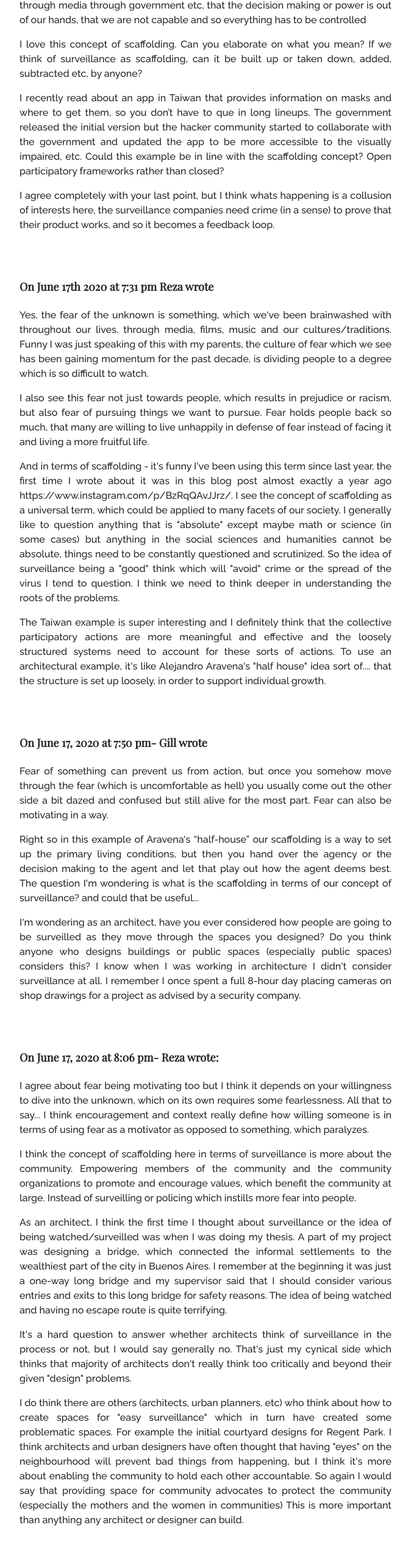
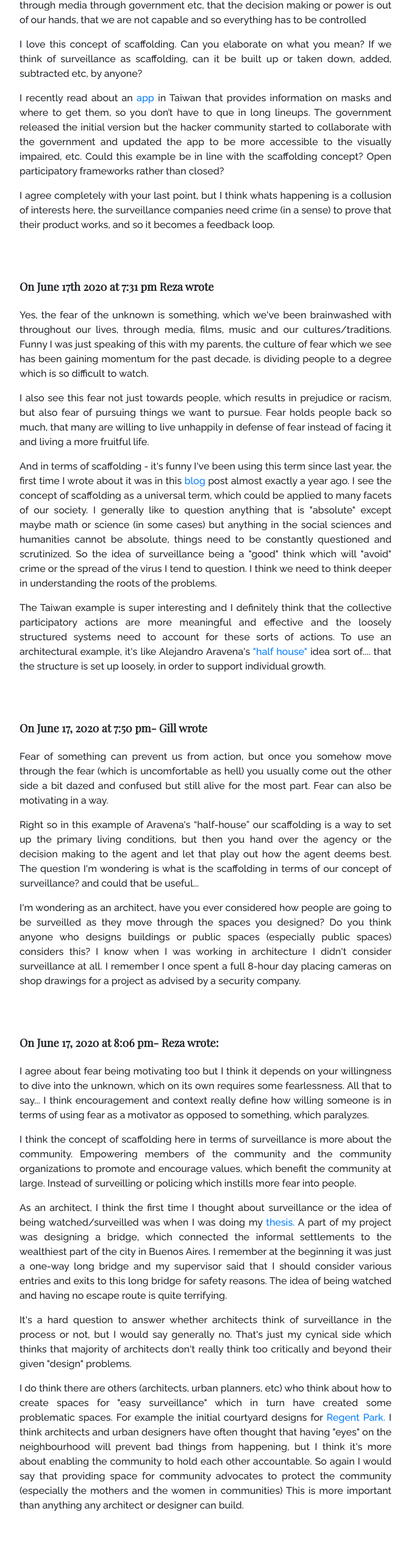
Before and after one commit to alicestrt/framesofreference, a Vue app: page /RezaNik in a window 1280 px wide. Shown: the part 1790-4350 px from the top of the page at 61% size, without its empty margins (303-977 px from the left). Built offline with nearby package versions, Linux system fonts and the light colour scheme.

Commit message:
linked, about page

```diff
--- a/src/components/BeaPero.vue
+++ b/src/components/BeaPero.vue
@@ -133,7 +133,7 @@ padding-bottom: 100px;
         <b-col md="6" offset-md="3">
     <p class="metadata">On July 4, 2020 at 12:58 pm Gill wrote:</p>
 
-<p class="interviewbody">I want to talk about your work first (because I think it relates) and then we can get into the situation today with corona track and trace applications. Could you give a short context to what your graduation thesis was about and how/why you felt that CCTV cameras should play a role in the mapping research that you completed?
+<p class="interviewbody">I want to talk about your work first because I think it relates to our situation today.  Could you give a short context to what your graduation thesis was about and why you felt that CCTV cameras should play a role in the mapping research that you completed?
  </p>
 
   <p class="metadata">On July 4, 2020 at 1:44 pm Bea wrote: </p>
--- a/src/components/DorothyCheung.vue
+++ b/src/components/DorothyCheung.vue
@@ -164,7 +164,7 @@ padding-bottom: 100px;
 
   <p class="metadata">On June 17, 2020 at 12:08 pm – Dorothy wrote:</p>
 
-<p class="interviewbody">I noticed the card and cash thing because the first months in The Netherlands was really difficult without cards (I guess you noticed that as well), even getting a beer at WORM (local bar) requires a working PIN card. And of course, with the protests now in Hong Kong, people try to avoid using the transport card (esp those that are not anonymous). One thing is the MTR (the company that owns the card system), is known to be working with the government. The other thing is they can easily track down a person with the data. Bus or minibus, on the other hand, is a much safer option, as you can simply get away with coins and cash.
+<p class="interviewbody">I noticed the card and cash thing because the first months in The Netherlands was really difficult without cards (I guess you noticed that as well), even getting a beer at WORM (a local bar in Rotterdam) requires a working PIN card. And of course, with the protests now in Hong Kong, people try to avoid using the transport card (esp those that are not anonymous). One thing is the MTR (the transport operator in Hong Kong), is known to be working with the government. The other thing is they can easily track down a person with the data. Taking the bus or minibus, on the other hand, is a much safer option, as you can simply get away with coins and cash.
 </p>
 
 <p class="interviewbody">Somehow it is hard to get used to coins again (and ending up with a heavy wallet) when being back in Hong Kong after almost 3 years, but I still try. I am glad that there are still options here (unlike The Netherlands)., I can imagine if the same thing (although very unlikely) happens in the Netherlands, it is really hard for one to survive or obtain access to essential services like food or transport without being traced.</p>
@@ -241,11 +241,11 @@ padding-bottom: 100px;
 
   <p class="interviewbody">I think the informant society is increasing in The Netherlands, or at least the tools are in place to already implement this informant nature if the government has the desire to do so.</p>
 
-  <p class="interviewbody">Gemeente Rotterdam has an online service where you select your neighbourhood and file complaints and tag it to the map so that an officer can come by and check out the situation. It can be anything from garbage on the street, to a loud domestic dispute. I wonder about the potential this has to alienate people who belong to that neighbourhood to engage in conversation about these issues themselves. Instead these conversations are shuttled off to the government, it takes our power out of our hands really, maybe it's seen as being more convenient but it allow enables me to anonymously report someone and for many that can be really dangerous.</p>
+  <p class="interviewbody">The Gemeentee (Dutch for city) of Rotterdam has an online service where you select your neighbourhood and file complaints and tag it to the map so that an officer can come by and check out the situation. It can be anything from garbage on the street, to a loud domestic dispute. I wonder about the potential this has to alienate people who belong to that neighbourhood to engage in conversation about these issues themselves. Instead these conversations are shuttled off to the government, it takes our power out of our hands really, maybe it's seen as being more convenient but it allow enables me to anonymously report someone and for many that can be really dangerous.</p>
 
       <p class="metadata"> On June 17, 2020 at 2:27 pm – Dorothy wrote:</p>
 
-  <p class="interviewbody"> I mean online, offline, in community, and policies making process. I admire Taiwan gov and Audrey Tang (esp their reaction to the Covid 19) due to this as well, there is a very open platform for its people to participate (one <a href="https://www.bbc.com/news/technology-52883838">example</a>) As the article mentioned, it has a lot to do with trust. And it is a trust that is based on information and data, not marketing or belief. What I felt a bit strange sometimes in the Netherlands is how the people trust its government, I would be worried about how well NS card knows me, but apparently many people take it for granted.
+  <p class="interviewbody"> I mean online, offline, in community, and policies making process. I admire the Taiwan government and Audrey Tang (esp their reaction to the Covid 19) due to this as well, there is a very open <a href="https://www.bbc.com/news/technology-52883838">platform</a> for its people to participate. As the article mentioned, it has a lot to do with trust. And it is a trust that is based on information and data, not marketing or belief. What I felt a bit strange sometimes in the Netherlands is how the people trust its government, I would be worried about how well NS card knows me, but apparently many people take it for granted.
   </p>
 
   <p class="interviewbody">In the past (before I lived in The Netherlands ) I thought The Netherlands  is a very open country, esp their attitude towards LGBTQ people. But once I lived there I realised many laws are made to avoid conflict among people, and so people can care less. Maybe for some people, that's the way to go, but for me, there is always a lack of something.
--- a/src/components/RezaNik.vue
+++ b/src/components/RezaNik.vue
@@ -157,7 +157,7 @@ Then with the protests around the world for the Black Lives Matter movent, polic
 <p class="interviewbody">I love this concept of scaffolding. Can you elaborate on what you mean? If we think of surveillance as scaffolding, can it be built up or taken down, added, subtracted etc, by anyone?
 </p>
 
-<p class="interviewbody">I recently read about an app in Taiwan that provides information on masks and where to get them, so you don’t have to que in long lineups. The government released the initial version but the hacker community started to collaborate with the government and updated the app to be more accessible to the visually impaired, etc.  Could this example be in line with the scaffolding concept? Open participatory frameworks rather than closed?
+<p class="interviewbody">I recently read about an <a href="https://www.bbc.com/news/technology-52883838">app</a> in Taiwan that provides information on masks and where to get them, so you don’t have to que in long lineups. The government released the initial version but the hacker community started to collaborate with the government and updated the app to be more accessible to the visually impaired, etc.  Could this example be in line with the scaffolding concept? Open participatory frameworks rather than closed?
 </p>
 
 <p class="interviewbody">I agree completely with your last point, but I think whats happening is a collusion of interests here, the surveillance companies need crime (in a sense) to prove that their product works, and so it becomes a feedback loop.
@@ -172,10 +172,10 @@ Then with the protests around the world for the Black Lives Matter movent, polic
 </p>
 
 
-<p class="interviewbody">And in terms of scaffolding - it's funny I've been using this term since last year, the first time I wrote about it was in this blog post almost exactly a year ago  https://www.instagram.com/p/BzRqQAvJJrz/. I see the concept of scaffolding as a universal term, which could be applied to many facets of our society.  I generally like to question anything that is "absolute" except maybe math or science (in some cases) but anything in the social sciences and humanities cannot be absolute, things need to be constantly questioned and scrutinized. So the idea of surveillance being a "good" think which will "avoid" crime or the spread of the virus I tend to question. I think we need to think deeper in understanding the roots of the problems.
+<p class="interviewbody">And in terms of scaffolding - it's funny I've been using this term since last year, the first time I wrote about it was in this <a href="https://www.instagram.com/p/BzRqQAvJJrz/">blog</a> post almost exactly a year ago. I see the concept of scaffolding as a universal term, which could be applied to many facets of our society.  I generally like to question anything that is "absolute" except maybe math or science (in some cases) but anything in the social sciences and humanities cannot be absolute, things need to be constantly questioned and scrutinized. So the idea of surveillance being a "good" think which will "avoid" crime or the spread of the virus I tend to question. I think we need to think deeper in understanding the roots of the problems.
 </p>
 
-<p class="interviewbody"> The Taiwan example is super interesting and I definitely think that the collective participatory actions are more meaningful and effective and the loosely structured systems need to account for these sorts of actions.  To use an architectural example, it's like Alejandro Aravena's "half house" idea sort of.... that the structure is set up loosely, in order to support individual growth.
+<p class="interviewbody"> The Taiwan example is super interesting and I definitely think that the collective participatory actions are more meaningful and effective and the loosely structured systems need to account for these sorts of actions.  To use an architectural example, it's like Alejandro Aravena's <a href="https://99percentinvisible.org/episode/half-a-house/">"half house"</a> idea sort of.... that the structure is set up loosely, in order to support individual growth.
 </p>
 
     <p class="metadata">On June 17, 2020 at 7:50 pm- Gill wrote </p>
@@ -197,22 +197,22 @@ Then with the protests around the world for the Black Lives Matter movent, polic
   <p class="interviewbody"> I think the concept of scaffolding here in terms of surveillance is more about the community.  Empowering members of the community and the community organizations to promote and encourage values, which benefit the community at large.  Instead of surveilling or policing which instills more fear into people.
   </p>
 
-  <p class="interviewbody"> As an architect, I think the first time I thought about surveillance or the idea of being watched/surveilled was when I was doing my thesis. A part of my project was designing a bridge, which connected the informal settlements to the wealthiest part of the city in Buenos Aires. I remember at the beginning it was just a one-way long bridge and my supervisor said that I should consider various entries and exits to this long bridge for safety reasons. The idea of being watched and having no escape route is quite terrifying.
+  <p class="interviewbody"> As an architect, I think the first time I thought about surveillance or the idea of being watched/surveilled was when I was doing my <a href="https://sheeep.ca/Blurring-Boundaries">thesis.</a> A part of my project was designing a bridge, which connected the informal settlements to the wealthiest part of the city in Buenos Aires. I remember at the beginning it was just a one-way long bridge and my supervisor said that I should consider various entries and exits to this long bridge for safety reasons. The idea of being watched and having no escape route is quite terrifying.
   </p>
 
   <p class="interviewbody"> It's a hard question to answer whether architects think of surveillance in the process or not, but I would say generally no. That's just my cynical side which thinks that majority of architects don't really think too critically and beyond their given "design" problems.
   </p>
 
-  <p class="interviewbody"> I do think there are others (architects, urban planners, etc) who think about how to create spaces for "easy surveillance" which in turn have created some problematic spaces. For example the initial courtyard designs for Regent Park. I think architects and urban designers have often thought that having "eyes" on the neighbourhood will prevent bad things from happening, but I think it's more about enabling the community to hold each other accountable. So again I would say that providing space for community advocates to protect the community (especially the mothers and the women in communities)
+  <p class="interviewbody"> I do think there are others (architects, urban planners, etc) who think about how to create spaces for "easy surveillance" which in turn have created some problematic spaces. For example the initial courtyard designs for <a href="https://en.wikipedia.org/wiki/Regent_Park">Regent Park.</a> I think architects and urban designers have often thought that having "eyes" on the neighbourhood will prevent bad things from happening, but I think it's more about enabling the community to hold each other accountable. So again I would say that providing space for community advocates to protect the community (especially the mothers and the women in communities)
 This is more important than anything any architect or designer can build.
   </p>
 
     <p class="metadata">On June 17 2020 at 8:26 Gill wrote: </p>
 
-  <p class="interviewbody"> What if the dialogue about spatial surveillance was part of the design discourse or curriculum, like one of the common problems like natural light, proper ventilation that you had to solve? I’ve been meaning to dive into Jay Pitter’s pdf she provided for urbanists over the weekend, her teaching’s need to be integrated into architect’s curiculums for so many reasons. Perhaps without them we will keep getting Regent Park courtyards. Can you describe what the design situation was for the courtyard?
+  <p class="interviewbody"> What if the dialogue about spatial surveillance was part of the design discourse or curriculum, like one of the common problems like natural light, proper ventilation that you had to solve? I’ve been meaning to dive into Jay Pitter’s <a href="https://canurb.org/citytalk-news/a-call-to-courage-an-open-letter-to-canadian-urbanists/#:~:text=Access%20the%20Call%20to%20Courage,in%20cities%20across%20North%20America.">pdf.</a> she provided for urbanists over the weekend, her teaching’s need to be integrated into architect’s curiculums for so many reasons. Perhaps without them we will keep getting Regent Park courtyards. Can you describe what the design situation was for the courtyard?
   </p>
 
-  <p class="interviewbody"> I think this idea of holding eachother accountable can be explored a bit. On one hand, we could have a panopticon effect, you know you are being watched, so you behave, but on the other hand, I think there needs to be thought on the ways you hold eachother accountable. There are all these surveillance snitch apps like NEXT DOOR where you can anonymusly report your neighbour. In a sense that is a form of accountability, but it takes away from the care and trust that I think is missing (and why we feel we need covid track and trace apps in the first place).
+  <p class="interviewbody"> I think this idea of holding eachother accountable can be explored a bit. On one hand, we could have a panopticon effect, you know you are being watched, so you behave, but on the other hand, I think there needs to be thought on the ways you hold eachother accountable. There are all these surveillance snitch apps like <a href="https://citationsneeded.libsyn.com/episode-97-porch-pirate-panic-and-the-paranoid-racism-of-snitch-apps"> Nextdoor</a> where you can anonymusly report your neighbour. In a sense that is a form of accountability, but it takes away from the care and trust that I think is missing (and why we feel we need covid track and trace apps in the first place).
   </p>
 
       <p class="metadata">On June 17, 2020 at 8:52 pm Reza wrote: </p>
```
Also changed, not shown: src/components/AboutPage.vue (+9 -5 lines), src/components/VoicesPage.vue (+4 -3 lines).
